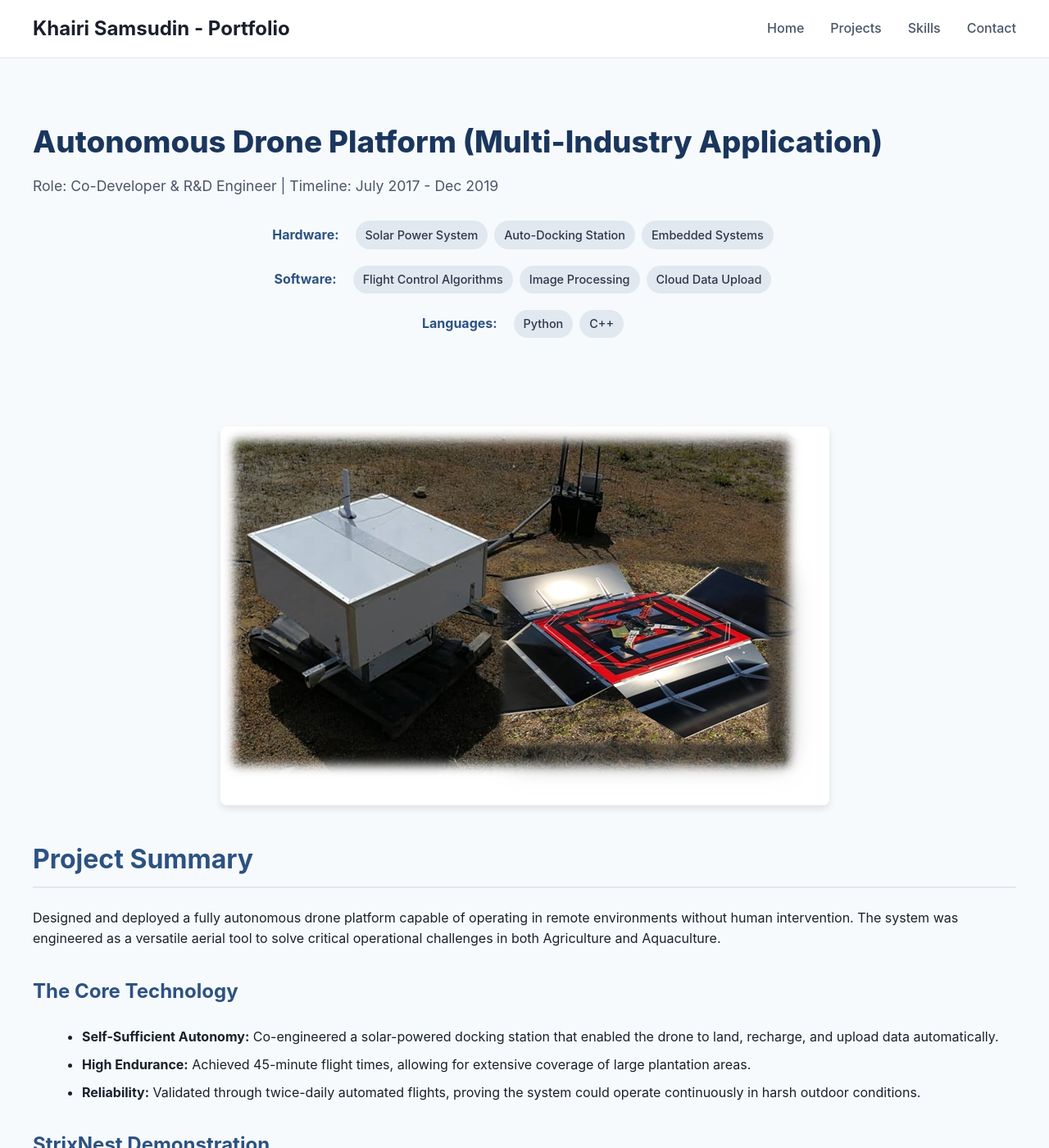
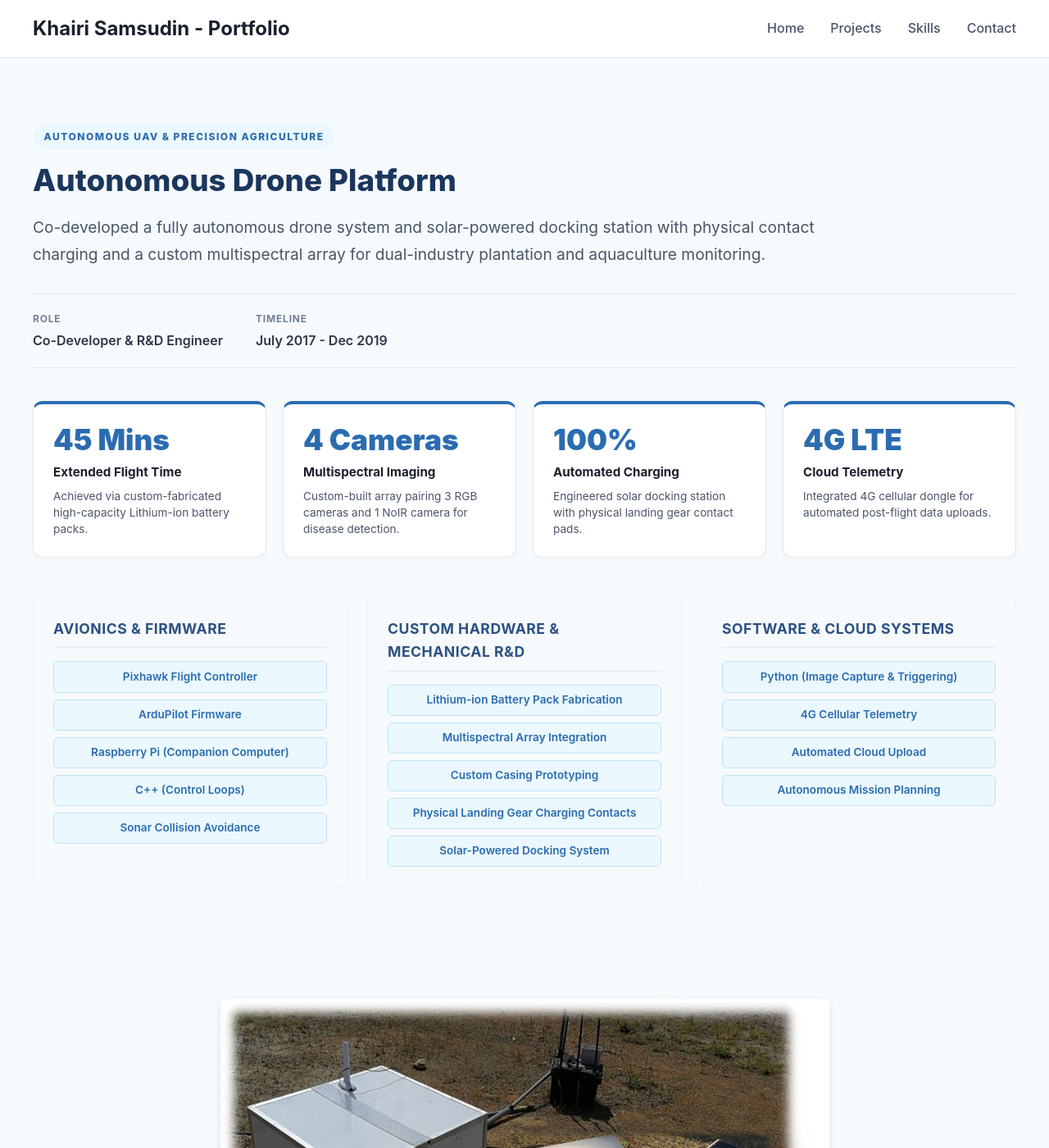
Before and after one commit to xion-xion/xion-xion.github.io, a Jekyll site: the page built from projects/project-drone.html, in a window 1280 px wide and 1400 px high. Shown: the whole window at 82% size. Built offline with Jekyll 4.4.1, drawn with Linux system fonts in a browser that asks for light colours; some of the changed text lies outside the part shown.

Commit message:
feat(drone): upgrade hero, kpi grid, custom mechanical R&D, and applications

```diff
--- a/projects/project-drone.html
+++ b/projects/project-drone.html
@@ -4,44 +4,105 @@
 ---
 
 <section class="project-hero">
-    <h1>Autonomous Drone Platform (Multi-Industry Application)</h1>
-    <p class="role">Role: Co-Developer & R&D Engineer | Timeline: July 2017 - Dec 2019</p>
-    <div class="tech-stack-display">
-        <div class="tech-stack-row">
-            <span class="tech-label">Hardware:</span>
-            <span class="tech-tag">Solar Power System</span>
-            <span class="tech-tag">Auto-Docking Station</span>
-            <span class="tech-tag">Embedded Systems</span>
+    <span class="project-category-badge">Autonomous UAV & Precision Agriculture</span>
+    <h1>Autonomous Drone Platform</h1>
+    <p class="project-subtitle">
+        Co-developed a fully autonomous drone system and solar-powered docking station with physical contact charging and a custom multispectral array for dual-industry plantation and aquaculture monitoring.
+    </p>
+
+    <div class="project-metadata-bar">
+        <div class="meta-item">
+            <span class="meta-label">Role</span>
+            <span class="meta-val">Co-Developer & R&D Engineer</span>
         </div>
-        <div class="tech-stack-row">
-            <span class="tech-label">Software:</span>
-            <span class="tech-tag">Flight Control Algorithms</span>
-            <span class="tech-tag">Image Processing</span>
-            <span class="tech-tag">Cloud Data Upload</span>
+        <div class="meta-item">
+            <span class="meta-label">Timeline</span>
+            <span class="meta-val">July 2017 - Dec 2019</span>
         </div>
-        <div class="tech-stack-row">
-            <span class="tech-label">Languages:</span>
-            <span class="tech-tag">Python</span>
-            <span class="tech-tag">C++</span>
+    </div>
+
+    <!-- Key Performance Indicators (KPIs) -->
+    <div class="project-kpi-grid">
+        <div class="kpi-card">
+            <span class="kpi-number">45 Mins</span>
+            <span class="kpi-title">Extended Flight Time</span>
+            <p class="kpi-desc">Achieved via custom-fabricated high-capacity Lithium-ion battery packs.</p>
+        </div>
+        <div class="kpi-card">
+            <span class="kpi-number">4 Cameras</span>
+            <span class="kpi-title">Multispectral Imaging</span>
+            <p class="kpi-desc">Custom-built array pairing 3 RGB cameras and 1 NoIR camera for disease detection.</p>
+        </div>
+        <div class="kpi-card">
+            <span class="kpi-number">100%</span>
+            <span class="kpi-title">Automated Charging</span>
+            <p class="kpi-desc">Engineered solar docking station with physical landing gear contact pads.</p>
+        </div>
+        <div class="kpi-card">
+            <span class="kpi-number">4G LTE</span>
+            <span class="kpi-title">Cloud Telemetry</span>
+            <p class="kpi-desc">Integrated 4G cellular dongle for automated post-flight data uploads.</p>
+        </div>
+    </div>
+
+    <!-- Structured Tech Taxonomy -->
+    <div class="tech-tax-grid">
+        <div class="tech-tax-card">
+            <h3>Avionics & Firmware</h3>
+            <div class="tech-tax-tags">
+                <span class="skill-tag">Pixhawk Flight Controller</span>
+                <span class="skill-tag">ArduPilot Firmware</span>
+                <span class="skill-tag">Raspberry Pi (Companion Computer)</span>
+                <span class="skill-tag">C++ (Control Loops)</span>
+                <span class="skill-tag">Sonar Collision Avoidance</span>
+            </div>
+        </div>
+        <div class="tech-tax-card">
+            <h3>Custom Hardware & Mechanical R&D</h3>
+            <div class="tech-tax-tags">
+                <span class="skill-tag">Lithium-ion Battery Pack Fabrication</span>
+                <span class="skill-tag">Multispectral Array Integration</span>
+                <span class="skill-tag">Custom Casing Prototyping</span>
+                <span class="skill-tag">Physical Landing Gear Charging Contacts</span>
+                <span class="skill-tag">Solar-Powered Docking System</span>
+            </div>
+        </div>
+        <div class="tech-tax-card">
+            <h3>Software & Cloud Systems</h3>
+            <div class="tech-tax-tags">
+                <span class="skill-tag">Python (Image Capture & Triggering)</span>
+                <span class="skill-tag">4G Cellular Telemetry</span>
+                <span class="skill-tag">Automated Cloud Upload</span>
+                <span class="skill-tag">Autonomous Mission Planning</span>
+            </div>
         </div>
     </div>
 </section>
 
 <div class="project-feature-image">
-    <img src="{{ site.baseurl }}/assets/images/drone-docking/docking_station.jpg" alt="Autonomous drone landed in its solar-powered docking station with lids open.">
+    <img src="{{ '/assets/images/drone-docking/docking_station.jpg' | relative_url }}" alt="Autonomous drone landed in its solar-powered docking station with lids open.">
 </div>
 
 <section class="project-content-grid">
     <div class="main-content">
-            <h2>Project Summary</h2>
-            <p>Designed and deployed a fully autonomous drone platform capable of operating in remote environments without human intervention. The system was engineered as a versatile aerial tool to solve critical operational challenges in both Agriculture and Aquaculture.</p>
 
-            <h3>The Core Technology</h3>
-            <ul>
-                <li><strong>Self-Sufficient Autonomy:</strong> Co-engineered a solar-powered docking station that enabled the drone to land, recharge, and upload data automatically.</li>
-                <li><strong>High Endurance:</strong> Achieved 45-minute flight times, allowing for extensive coverage of large plantation areas.</li>
-                <li><strong>Reliability:</strong> Validated through twice-daily automated flights, proving the system could operate continuously in harsh outdoor conditions.</li>
-            </ul>
+        <h2>Custom Mechanical & Hardware R&D</h2>
+        <p>To achieve high endurance, custom sensor payloads, and fully automated field operations, I focused heavily on custom electrical and mechanical fabrication. This moved the platform from basic drone assembly to a bespoke industrial system.</p>
+
+        <div class="tech-tax-grid">
+            <div class="tech-tax-card">
+                <h3>Custom Lithium-ion Battery Packs</h3>
+                <p>Fabricated high-capacity Lithium-ion battery packs to replace standard off-the-shelf cells. Optimized the weight-to-energy ratio to extend continuous flight times to 45 minutes, enabling comprehensive plantation coverage.</p>
+            </div>
+            <div class="tech-tax-card">
+                <h3>Custom Multispectral Camera Payload</h3>
+                <p>Designed and fabricated a custom casing holding three standard RGB Raspberry Pi cameras and one NoIR camera. Developed companion Python software on the companion Raspberry Pi to control synchronous frame capture across the array.</p>
+            </div>
+            <div class="tech-tax-card">
+                <h3>Physical Contact Charging Pads</h3>
+                <p>Designed and integrated custom mechanical contact plates on the drone's landing gear to mate with corresponding spring-loaded charging pads on the solar-powered docking station, enabling automated outdoor recharging.</p>
+            </div>
+        </div>
 
         <h3>StrixNest Demonstration</h3>
         <div class="video-container">
@@ -50,24 +111,25 @@
 
         <hr>
 
-            <h3>Application 1: Precision Agriculture (Palm Oil)</h3>
+        <h2>Precision Agriculture: Plantation Disease Monitoring</h2>
         <h4>The Challenge:</h4>
-            <p>Manual inspection of vast plantations was labor-intensive and too slow to catch disease outbreaks early.</p>
+        <p>Manual disease inspection across vast palm oil plantations was highly inefficient, labor-intensive, and slow, meaning disease outbreaks were often identified too late, resulting in significant crop loss.</p>
         <h4>The Solution:</h4>
-            <p>The drone performed automated aerial scanning to identify unhealthy trees.</p>
+        <p>Deployed the autonomous drone to perform automated, twice-daily aerial scanning flights. The multispectral camera payload captured RGB and NoIR imagery to monitor crop health parameters.</p>
         <h4>The Impact:</h4>
-            <p>Replaced slow manual checks with rapid, consistent aerial monitoring, enabling early intervention to prevent crop loss.</p>
+        <p>Replaced slow manual patrols with rapid, consistent aerial monitoring, delivering immediate disease-detection telemetry to plantation managers to prevent widespread crop loss.</p>
 
         <hr>
 
-            <h3>Application 2: Smart Aquaculture (Shrimp Farming)</h3>
+        <h2>Smart Aquaculture: Paddle Wheel Aerator Placement</h2>
         <h4>The Challenge:</h4>
-            <p>Incorrect placement of paddle wheel aerators leads to dead zones (low oxygen) and poor waste management. If sludge does not gather in the center of the pond, it increases the risk of disease.</p>
+        <p>Incorrect placement of paddle wheel aerators leads to dead zones (low oxygen) and poor waste accumulation. If sludge does not collect at the pond's center drain, it raises toxic parameters and increases disease risk.</p>
         <h4>The Solution:</h4>
-            <p>The drone captured high-resolution aerial imagery to map the exact position and orientation of a paddle wheels.</p>
+        <p>Used the drone to capture high-resolution aerial imagery mapping the exact positioning and orientations of paddle wheel aerators in shrimp ponds.</p>
         <h4>The Impact:</h4>
         <ul>
-                <li><strong>Disease Control:</strong> Verified that water currents effectively pushed sludge to the center drain, keeping the living area clean.</li>
-                <li><strong>Oxygen Optimization:</strong> Ensured aerators were positioned to distribute oxygen evenly across the entire pond, which is critical for shrimp survival.</li>
+            <li><strong>Disease Control:</strong> Verified that aerator-induced water currents effectively pushed sludge to the center drain, maintaining clean living zones.</li>
+            <li><strong>Oxygen Optimization:</strong> Ensured aerators were aligned to distribute dissolved oxygen evenly across the entire pond, critical for shrimp survival and crop security.</li>
         </ul>
-        </div></section>
+    </div>
+</section>
```
Also changed, not shown: PORTFOLIO_UPGRADE_PLAN.md (+7 -1 lines). Lines whose indentation alone changed are shown as unchanged.
